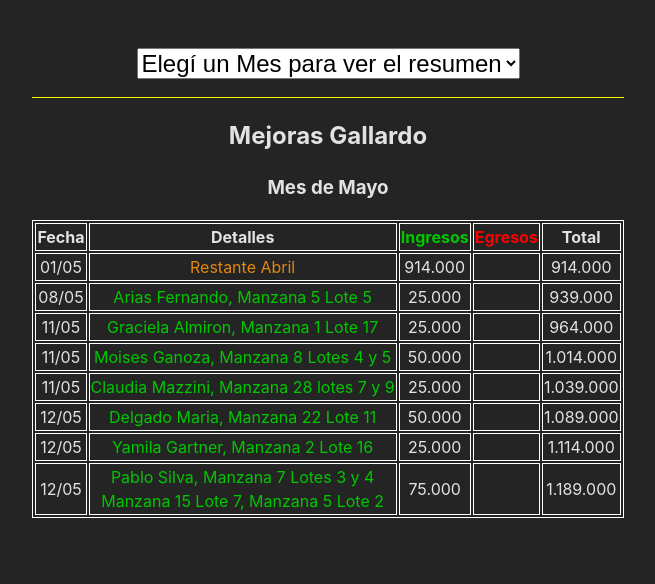
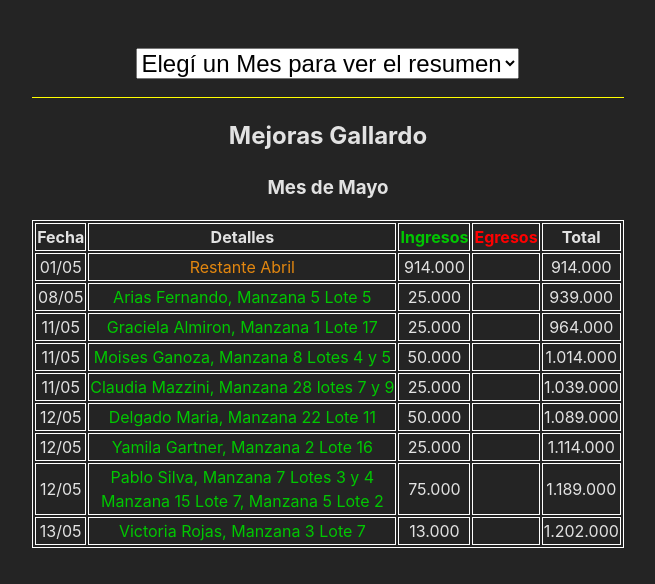
Before and after one commit to Dynezel/mejoras-gallardo, a React (Vite) app: page /mayo in a window 1280 px wide. Shown: the top 584 px of the page, without its empty margins (312-967 px from the left). Built offline with nearby package versions, Linux system fonts and the light colour scheme.

Commit message:
Finalizado Curso de Manejo de Listas

```diff
--- a/src/Components/Mayo.jsx
+++ b/src/Components/Mayo.jsx
@@ -74,6 +74,13 @@ export default function Mayo() {
                         <td></td>
                         <td>1.189.000</td>
                     </tr>
+                    <tr>
+                        <td>13/05</td>
+                        <td className="ingresos">Victoria Rojas, Manzana 3 Lote 7</td>
+                        <td>13.000</td>
+                        <td></td>
+                        <td>1.202.000</td>
+                    </tr>
                 </tbody>
             </table>
         </div >
```
